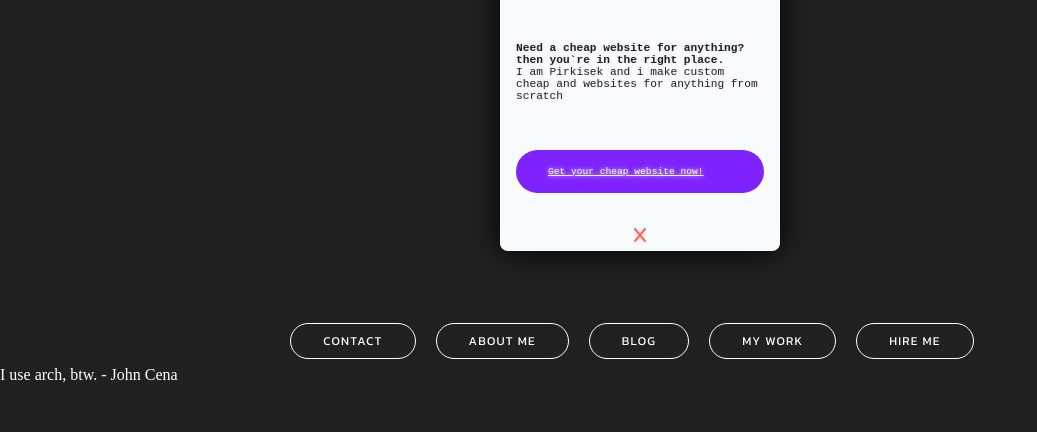
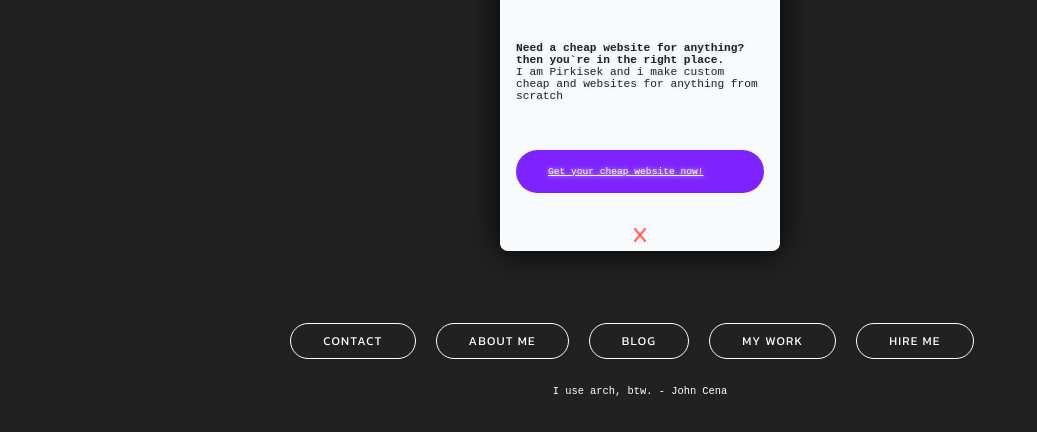
Before and after one commit to re1exe/re1exe.github.io, a plain HTML site: page index.html in a window 1280 px wide. Shown: the part 264-696 px from the top of the page, without its empty margins (0-1037 px from the left). Drawn offline with Linux system fonts and the light colour scheme.

Commit message:
i use arch, btw'

```diff
--- a/styles.scss
+++ b/styles.scss
@@ -231,11 +231,13 @@ p {
         }
 
 
-        .isuearch {
+        .iusearch {
+            font-family:'Courier New', Courier, monospace;
+            text-align: center;
+            padding-top: 3vh;
+            font-size: 5vh;
+            display:grid;
+            font-size: 1.3vh;
             bottom: 100%;
-            z-index: 99999999999999999999999;
-            color: white;
-            font-family: 'Courier New', Courier, monospace;
-            font-size: 2vh;
-            display: flex;
+            position: relative;
         }
```
Also changed, not shown: styles.css, 1 other file.
